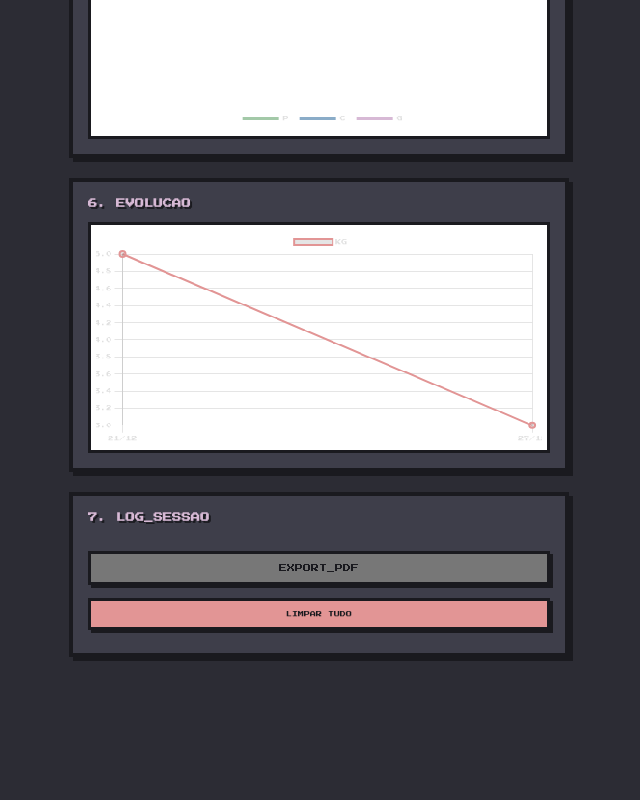
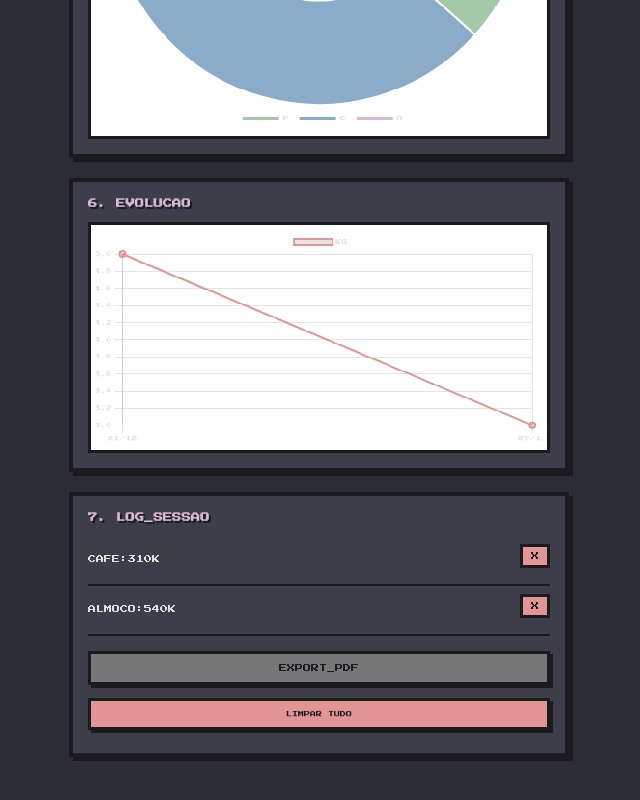
Before and after one commit to akfsilva/nutri87, a plain HTML site: page index.html in a window 1280 px wide. Shown: the part 1668-2468 px from the top of the page, without its empty margins (321-961 px from the left). Before the commit the page ends 2410 px from the top, so only its background shows below. Drawn offline with nearby package versions, Linux system fonts and the light colour scheme.

Commit message:
Update index.html

```diff
--- a/index.html
+++ b/index.html
@@ -134,35 +134,57 @@
 </div>
 
 <script>
-    // DADOS HISTÓRICOS MANTIDOS
+    // DADOS HISTÓRICOS ATUALIZADOS (21/12 a 28/12)
     const initialHistory = [
-        { date: '2025-12-21', meal: 'CAFE', cal: 180, prot: 10, carb: 22, fat: 6, fiber: 1 },
-        { date: '2025-12-21', meal: 'ALMOCO', cal: 550, prot: 45, carb: 20, fat: 35, fiber: 6 },
-        { date: '2025-12-21', meal: 'LANCHE', cal: 180, prot: 25, carb: 10, fat: 2, fiber: 0 },
-        { date: '2025-12-21', meal: 'JANTAR', cal: 250, prot: 20, carb: 25, fat: 8, fiber: 4 },
-        { date: '2025-12-22', meal: 'CAFE', cal: 400, prot: 30, carb: 50, fat: 10, fiber: 7 },
-        { date: '2025-12-22', meal: 'ALMOCO', cal: 250, prot: 20, carb: 25, fat: 8, fiber: 4 },
-        { date: '2025-12-22', meal: 'LANCHE', cal: 280, prot: 25, carb: 28, fat: 8, fiber: 6 },
-        { date: '2025-12-22', meal: 'JANTAR', cal: 500, prot: 35, carb: 50, fat: 20, fiber: 5 },
-        { date: '2025-12-22', meal: 'OUTRO', cal: 380, prot: 5, carb: 45, fat: 20, fiber: 2 },
-        { date: '2025-12-23', meal: 'CAFE', cal: 250, prot: 5, carb: 40, fat: 10, fiber: 2 },
-        { date: '2025-12-23', meal: 'ALMOCO', cal: 350, prot: 25, carb: 25, fat: 15, fiber: 5 },
-        { date: '2025-12-23', meal: 'LANCHE', cal: 1000, prot: 45, carb: 80, fat: 60, fiber: 4 },
-        { date: '2025-12-23', meal: 'JANTAR', cal: 600, prot: 20, carb: 50, fat: 35, fiber: 3 },
-        { date: '2025-12-24', meal: 'CAFE', cal: 400, prot: 30, carb: 50, fat: 10, fiber: 7 },
-        { date: '2025-12-24', meal: 'ALMOCO', cal: 300, prot: 15, carb: 40, fat: 12, fiber: 2 },
-        { date: '2025-12-24', meal: 'JANTAR', cal: 450, prot: 35, carb: 20, fat: 18, fiber: 5 },
-        { date: '2025-12-24', meal: 'OUTRO', cal: 80, prot: 1, carb: 15, fat: 3, fiber: 0 },
-        { date: '2025-12-25', meal: 'CAFE', cal: 2, prot: 0, carb: 0, fat: 0, fiber: 0 },
-        { date: '2025-12-25', meal: 'ALMOCO', cal: 500, prot: 40, carb: 20, fat: 30, fiber: 6 },
-        { date: '2025-12-25', meal: 'LANCHE', cal: 270, prot: 22, carb: 8, fat: 14, fiber: 12 },
-        { date: '2025-12-25', meal: 'JANTAR', cal: 400, prot: 25, carb: 30, fat: 20, fiber: 4 },
-        { date: '2025-12-26', meal: 'CAFE', cal: 330, prot: 18, carb: 28, fat: 18, fiber: 6 },
-        { date: '2025-12-26', meal: 'ALMOCO', cal: 580, prot: 35, carb: 30, fat: 35, fiber: 8 },
-        { date: '2025-12-26', meal: 'LANCHE', cal: 370, prot: 32, carb: 33, fat: 12, fiber: 10 },
-        { date: '2025-12-26', meal: 'JANTAR', cal: 480, prot: 32, carb: 28, fat: 22, fiber: 5 },
-        { date: '2025-12-26', meal: 'OUTRO', cal: 30, prot: 0, carb: 6, fat: 2, fiber: 0 },
-        { date: '2025-12-27', meal: 'CAFE', cal: 360, prot: 32, carb: 33, fat: 12, fiber: 10 }
+        // Dia 1 - 21/12
+        { date: '2025-12-21', meal: 'CAFE', cal: 180, prot: 9, carb: 18, fat: 6, fiber: 1 },
+        { date: '2025-12-21', meal: 'ALMOCO', cal: 650, prot: 55, carb: 15, fat: 40, fiber: 4 },
+        { date: '2025-12-21', meal: 'LANCHE', cal: 260, prot: 28, carb: 8, fat: 4, fiber: 1 },
+        { date: '2025-12-21', meal: 'OUTRO', cal: 320, prot: 14, carb: 40, fat: 10, fiber: 2 }, // Guiozas
+        { date: '2025-12-21', meal: 'JANTAR', cal: 220, prot: 15, carb: 20, fat: 6, fiber: 3 }, // Sopa
+
+        // Dia 2 - 22/12
+        { date: '2025-12-22', meal: 'CAFE', cal: 400, prot: 32, carb: 45, fat: 10, fiber: 9 },
+        { date: '2025-12-22', meal: 'ALMOCO', cal: 350, prot: 25, carb: 30, fat: 10, fiber: 4 },
+        { date: '2025-12-22', meal: 'LANCHE', cal: 300, prot: 30, carb: 25, fat: 8, fiber: 6 },
+        { date: '2025-12-22', meal: 'JANTAR', cal: 480, prot: 28, carb: 50, fat: 18, fiber: 4 },
+        { date: '2025-12-22', meal: 'OUTRO', cal: 400, prot: 5, carb: 45, fat: 22, fiber: 2 }, // Choco
+
+        // Dia 3 - 23/12
+        { date: '2025-12-23', meal: 'CAFE', cal: 250, prot: 4, carb: 35, fat: 10, fiber: 2 },
+        { date: '2025-12-23', meal: 'ALMOCO', cal: 420, prot: 30, carb: 30, fat: 18, fiber: 4 },
+        { date: '2025-12-23', meal: 'LANCHE', cal: 1100, prot: 45, carb: 85, fat: 60, fiber: 6 }, // Fast food
+        { date: '2025-12-23', meal: 'JANTAR', cal: 500, prot: 18, carb: 50, fat: 25, fiber: 3 },
+
+        // Dia 4 - 24/12 (Natal)
+        { date: '2025-12-24', meal: 'CAFE', cal: 420, prot: 30, carb: 55, fat: 10, fiber: 6 },
+        { date: '2025-12-24', meal: 'ALMOCO', cal: 450, prot: 20, carb: 45, fat: 18, fiber: 3 },
+        { date: '2025-12-24', meal: 'JANTAR', cal: 650, prot: 45, carb: 30, fat: 30, fiber: 4 }, // Ceia
+        { date: '2025-12-24', meal: 'OUTRO', cal: 150, prot: 3, carb: 15, fat: 6, fiber: 1 }, // Sobremesa
+
+        // Dia 5 - 25/12
+        { date: '2025-12-25', meal: 'CAFE', cal: 20, prot: 0, carb: 0, fat: 0, fiber: 0 },
+        { date: '2025-12-25', meal: 'ALMOCO', cal: 780, prot: 55, carb: 25, fat: 45, fiber: 4 },
+        { date: '2025-12-25', meal: 'LANCHE', cal: 260, prot: 18, carb: 10, fat: 12, fiber: 8 },
+        { date: '2025-12-25', meal: 'JANTAR', cal: 450, prot: 25, carb: 40, fat: 18, fiber: 6 },
+        { date: '2025-12-25', meal: 'OUTRO', cal: 90, prot: 2, carb: 6, fat: 4, fiber: 1 }, // Ceia
+
+        // Dia 6 - 26/12
+        { date: '2025-12-26', meal: 'CAFE', cal: 300, prot: 20, carb: 25, fat: 12, fiber: 6 },
+        { date: '2025-12-26', meal: 'ALMOCO', cal: 520, prot: 45, carb: 35, fat: 20, fiber: 6 },
+        { date: '2025-12-26', meal: 'LANCHE', cal: 360, prot: 32, carb: 35, fat: 10, fiber: 10 },
+        { date: '2025-12-26', meal: 'JANTAR', cal: 480, prot: 40, carb: 25, fat: 20, fiber: 4 },
+        { date: '2025-12-26', meal: 'OUTRO', cal: 40, prot: 1, carb: 3, fat: 2, fiber: 0 }, // Ceia
+
+        // Dia 7 - 27/12
+        { date: '2025-12-27', meal: 'CAFE', cal: 370, prot: 32, carb: 32, fat: 11, fiber: 11 },
+        { date: '2025-12-27', meal: 'ALMOCO', cal: 550, prot: 55, carb: 35, fat: 25, fiber: 10 },
+        { date: '2025-12-27', meal: 'JANTAR', cal: 480, prot: 20, carb: 45, fat: 26, fiber: 3 },
+        { date: '2025-12-27', meal: 'OUTRO', cal: 380, prot: 25, carb: 8, fat: 30, fiber: 0 }, // Ceia tardia
+
+        // Dia 8 - 28/12 (Parcial)
+        { date: '2025-12-28', meal: 'CAFE', cal: 310, prot: 19, carb: 22, fat: 15, fiber: 5 },
+        { date: '2025-12-28', meal: 'ALMOCO', cal: 540, prot: 52, carb: 47, fat: 9, fiber: 6 }
     ];
 
     const initialWeights = { '2025-12-21': 105, '2025-12-27': 103 };
```
